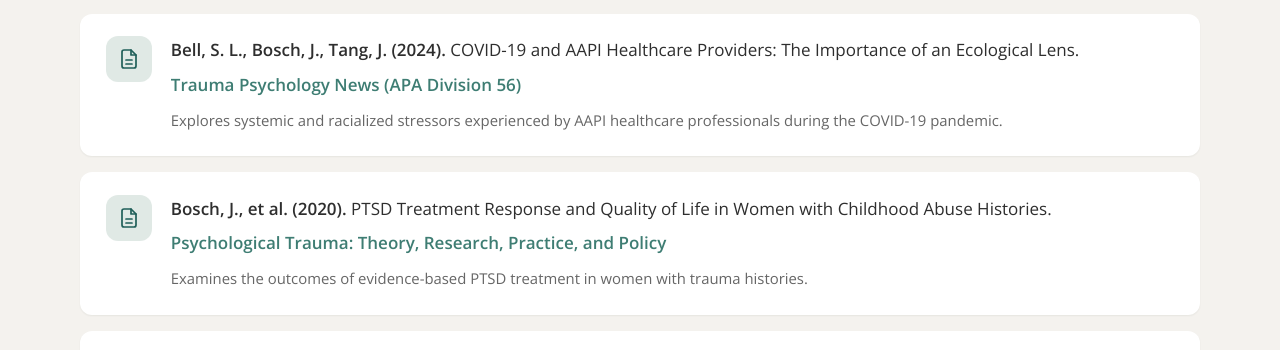
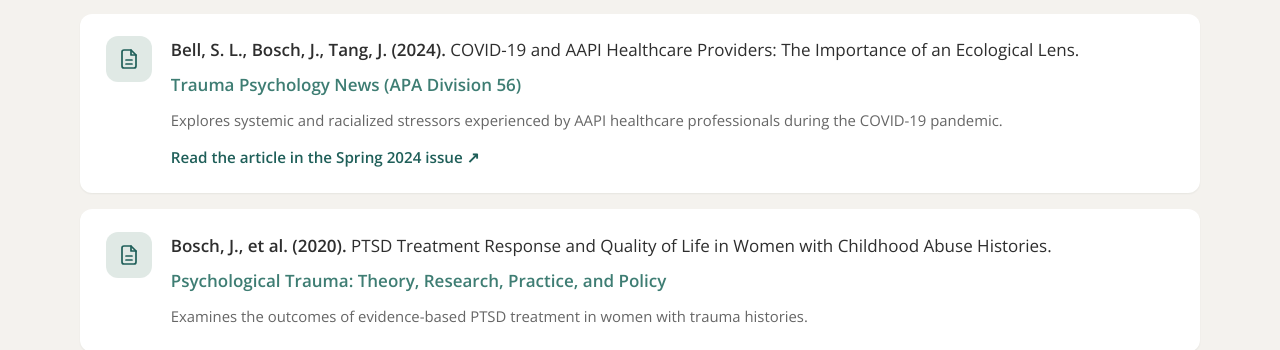
Before and after one commit to filippo20u/seriousticca-final, a plain HTML site: page resources.html in a window 1280 px wide. Shown: the part 668-1018 px from the top of the page. Drawn offline with nearby package versions, Linux system fonts and the light colour scheme.

Commit message:
Add files via upload
finalized resources

```diff
--- a/resources.html
+++ b/resources.html
@@ -52,6 +52,7 @@ nav .btn{background:transparent;color:var(--pri);padding:.6rem 1.1rem}
 
 .pub{display:grid;grid-template-columns:auto 1fr;gap:1.2rem;background:#fff;border-radius:12px;padding:1.4rem 1.6rem;margin-top:1rem;box-shadow:0 1px 2px rgba(10,26,23,.06)}
 .pub .i{width:46px;height:46px;border-radius:12px;background:rgba(167,193,181,.35);display:grid;place-items:center}.pub .i svg{width:24px;height:24px;fill:none;stroke:var(--pri);stroke-width:1.7;stroke-linecap:round;stroke-linejoin:round}.pub p{margin:0 0 .4em}.pub small{color:#666;font-size:.93rem}.pub em{color:var(--sec);font-style:normal;font-weight:600}
+.plink{display:inline-block;margin-top:.7rem;text-decoration:none}.plink:hover{text-decoration:underline;text-underline-offset:4px}
 .on-req{margin-top:1.4rem;font-weight:600;color:var(--pri)}
 
 .white{background:#fff}
@@ -120,7 +121,7 @@ nav a.active::after{transform:scaleX(1)}
 <section id="publications"><div class="w">
 <h2>Publications and research</h2>
 <p class="lead">These works reflect my commitment to culturally responsive, evidence-based care, particularly in trauma, PTSD, and health equity.</p>
-<div class="pub"><div class="i" aria-hidden="true"><svg viewBox="0 0 24 24"><path d="M14 3H7a2 2 0 00-2 2v14a2 2 0 002 2h10a2 2 0 002-2V8z"/><path d="M14 3v5h5M9 13h6M9 17h6"/></svg></div><div><p><strong>Bell, S. L., Bosch, J., Tang, J. (2024).</strong> COVID-19 and AAPI Healthcare Providers: The Importance of an Ecological Lens.</p><p><em>Trauma Psychology News (APA Division 56)</em></p><small>Explores systemic and racialized stressors experienced by AAPI healthcare professionals during the COVID-19 pandemic.</small></div></div>
+<div class="pub"><div class="i" aria-hidden="true"><svg viewBox="0 0 24 24"><path d="M14 3H7a2 2 0 00-2 2v14a2 2 0 002 2h10a2 2 0 002-2V8z"/><path d="M14 3v5h5M9 13h6M9 17h6"/></svg></div><div><p><strong>Bell, S. L., Bosch, J., Tang, J. (2024).</strong> COVID-19 and AAPI Healthcare Providers: The Importance of an Ecological Lens.</p><p><em>Trauma Psychology News (APA Division 56)</em></p><small>Explores systemic and racialized stressors experienced by AAPI healthcare professionals during the COVID-19 pandemic.</small><a class="lnk plink" href="https://heyzine.com/flip-book/3b54b3bdf5.html#page/30" target="_blank" rel="noopener">Read the article in the Spring 2024 issue <span aria-hidden="true">↗</span></a></div></div>
 <div class="pub"><div class="i" aria-hidden="true"><svg viewBox="0 0 24 24"><path d="M14 3H7a2 2 0 00-2 2v14a2 2 0 002 2h10a2 2 0 002-2V8z"/><path d="M14 3v5h5M9 13h6M9 17h6"/></svg></div><div><p><strong>Bosch, J., et al. (2020).</strong> PTSD Treatment Response and Quality of Life in Women with Childhood Abuse Histories.</p><p><em>Psychological Trauma: Theory, Research, Practice, and Policy</em></p><small>Examines the outcomes of evidence-based PTSD treatment in women with trauma histories.</small></div></div>
 <div class="pub"><div class="i" aria-hidden="true"><svg viewBox="0 0 24 24"><path d="M14 3H7a2 2 0 00-2 2v14a2 2 0 002 2h10a2 2 0 002-2V8z"/><path d="M14 3v5h5M9 13h6M9 17h6"/></svg></div><div><p><strong>Bosch, J., et al. (2019).</strong> Adverse Childhood Experiences and Oral Health.</p><p><em>Journal of Interpersonal Violence</em></p><small>Highlights the connection between early trauma and long-term health outcomes.</small></div></div>
 <p class="on-req">Additional peer-reviewed publications are available upon request.</p>
```
